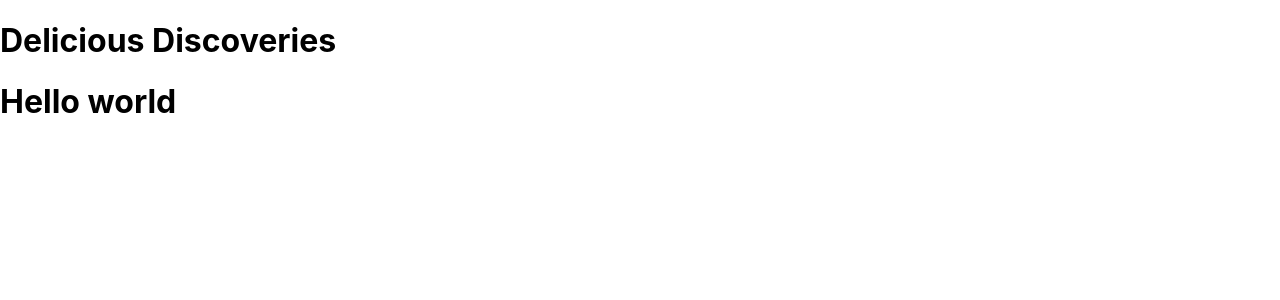
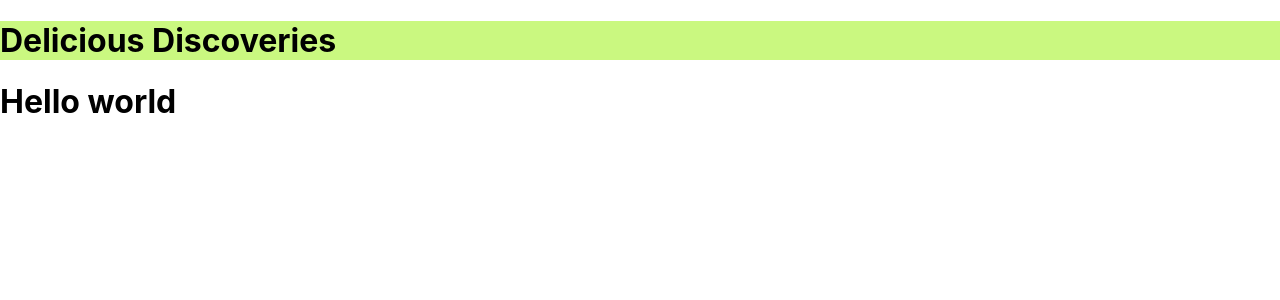
Before and after one commit to gabrieljamesbenedict/delicious-discoveries, a React (Create React App) app: page / in a window 1280 px wide. Shown: the top 300 px of the page. Built offline with nearby package versions, Linux system fonts and the light colour scheme.

Commit message:
feat: add global color palette

```diff
--- a/src/Styles/Header.css
+++ b/src/Styles/Header.css
@@ -0,0 +1,5 @@
+.header-div {
+
+    background-color: var(--primary-color);
+
+}
--- a/src/Styles/index.css
+++ b/src/Styles/index.css
@@ -11,3 +11,10 @@ code {
   font-family: source-code-pro, Menlo, Monaco, Consolas, 'Courier New',
     monospace;
 }
+
+:root {
+  --primary-color: #caf880;
+  --secondary-color: #00e8ff;
+  --background-color: #f6fcea;
+  --text-color: #434939;
+}
```
